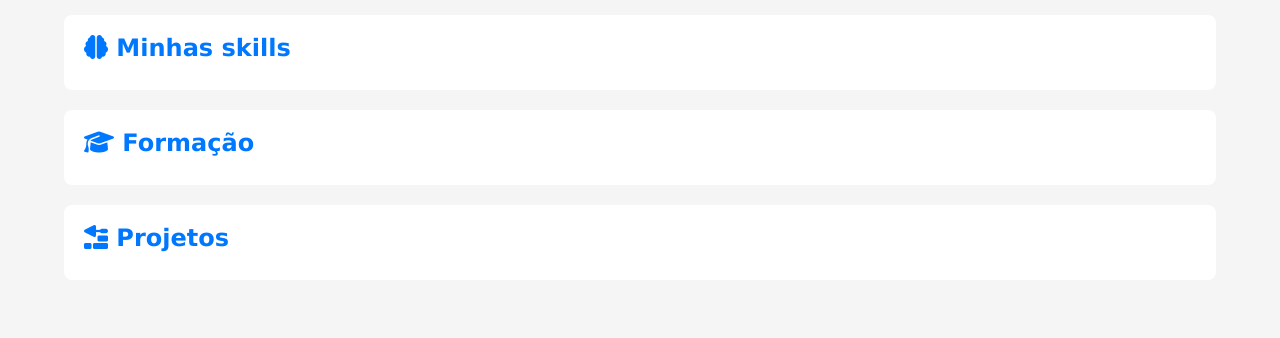
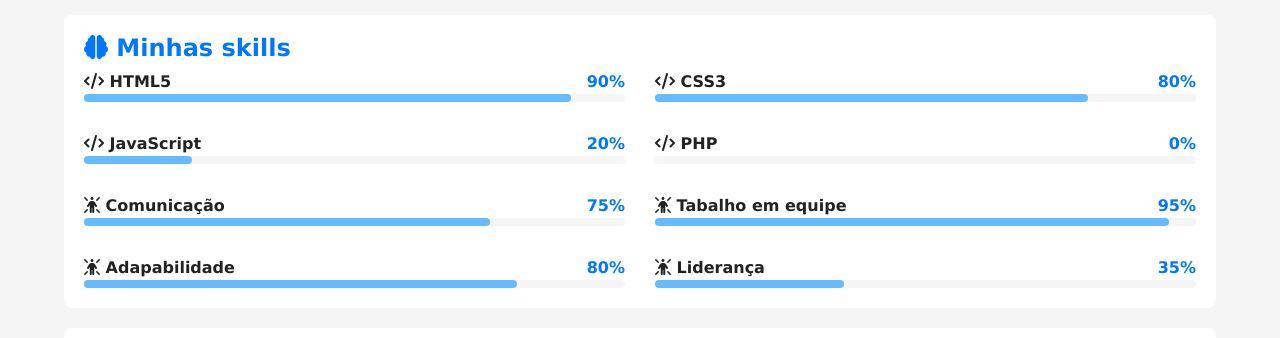
Before and after one commit to GabrielMT-01/projeto-portfolio, a plain HTML site: page index.html in a window 1280 px wide. Shown: the part 1181-1519 px from the top of the page. Before the commit the page ends 1481 px from the top, so only its background shows below. Drawn offline with Linux system fonts and the light colour scheme.

Commit message:
skills criadas

```diff
--- a/estilos/style.css
+++ b/estilos/style.css
@@ -142,3 +142,44 @@
   height: 100%;
   border-radius: 8px;
 }
+
+#skill-container{
+  display: grid;
+  grid-template-columns: 1fr ;
+  gap: 30px;
+}
+
+#skill-container .info{
+  display: flex;
+  justify-content: space-between;
+  align-items: center;
+}
+
+#skill-container .nome{
+  font-weight: bold;
+  color: var(--texto);
+}
+
+#skill-container .porcent{
+  font-weight: bold;
+  color: var(--destaque);
+}
+
+#skill-container .barra{
+  width: 100%;
+  height: 8px;
+  border-radius: 4px;
+  background-color: var(--fundo-principal);
+}
+
+#skill-container .progresso {
+  height: 100%;
+  background-color: var(--destaque-inverso);
+  border-radius: 4px;
+}
+
+@media screen and (min-width: 768px) {
+  #skill-container{
+    grid-template-columns: 1fr 1fr;
+  }
+}
--- a/index.html
+++ b/index.html
@@ -42,6 +42,120 @@
             </article> <!-- Fim article#video -->
             <article id="skills">
                 <h2><i class="fa-solid fa-brain"></i> Minhas skills</h2>
+
+                <div id="skill-container">
+                    <div class="item">
+                        <div class="info">
+                            <span class="nome">
+                                <i class="fa-solid fa-code"></i> HTML5
+                            </span>
+                            <span class="porcent">
+                                90%
+                            </span>
+                        </div>
+                        <div class="barra">
+                            <div class="progresso" style="width: 90%;"></div>
+                        </div>
+                    </div>
+
+                    <div class="item">
+                        <div class="info">
+                            <span class="nome">
+                                <i class="fa-solid fa-code"></i> CSS3
+                            </span>
+                            <span class="porcent">
+                                80%
+                            </span>
+                        </div>
+                        <div class="barra">
+                            <div class="progresso" style="width: 80%;"></div>
+                        </div>
+                    </div>
+
+                    <div class="item">
+                        <div class="info">
+                            <span class="nome">
+                                <i class="fa-solid fa-code"></i> JavaScript
+                            </span>
+                            <span class="porcent">
+                                20%
+                            </span>
+                        </div>
+                        <div class="barra">
+                            <div class="progresso" style="width: 20%;"></div>
+                        </div>
+                    </div>
+
+                    <div class="item">
+                        <div class="info">
+                            <span class="nome">
+                                <i class="fa-solid fa-code"></i> PHP
+                            </span>
+                            <span class="porcent">
+                                0%
+                            </span>
+                        </div>
+                        <div class="barra">
+                            <div class="progresso" style="width: 0%;"></div>
+                        </div>
+                    </div>
+
+                    <div class="item">
+                        <div class="info">
+                            <span class="nome">
+                                <i class="fa-solid fa-person-rays"></i> Comunicação
+                            </span>
+                            <span class="porcent">
+                                75%
+                            </span>
+                        </div>
+                        <div class="barra">
+                            <div class="progresso" style="width: 75%;"></div>
+                        </div>
+                    </div>
+
+                    <div class="item">
+                        <div class="info">
+                            <span class="nome">
+                                <i class="fa-solid fa-person-rays"></i> Tabalho em equipe
+                            </span>
+                            <span class="porcent">
+                                95%
+                            </span>
+                        </div>
+                        <div class="barra">
+                            <div class="progresso" style="width: 95%;"></div>
+                        </div>
+                    </div>
+
+                    <div class="item">
+                        <div class="info">
+                            <span class="nome">
+                                <i class="fa-solid fa-person-rays"></i> Adapabilidade
+                            </span>
+                            <span class="porcent">
+                                80%
+                            </span>
+                        </div>
+                        <div class="barra">
+                            <div class="progresso" style="width: 80%;"></div>
+                        </div>
+                    </div>
+
+                    <div class="item">
+                        <div class="info">
+                            <span class="nome">
+                                <i class="fa-solid fa-person-rays"></i> Liderança
+                            </span>
+                            <span class="porcent">
+                                35%
+                            </span>
+                        </div>
+                        <div class="barra">
+                            <div class="progresso" style="width: 35%;"></div>
+                        </div>
+                    </div>
+                </div>
             </article> <!-- Fim article#skills -->
             <article id="formacao">
                 <h2><i class="fa-solid fa-graduation-cap"></i> Formação</h2>
```
